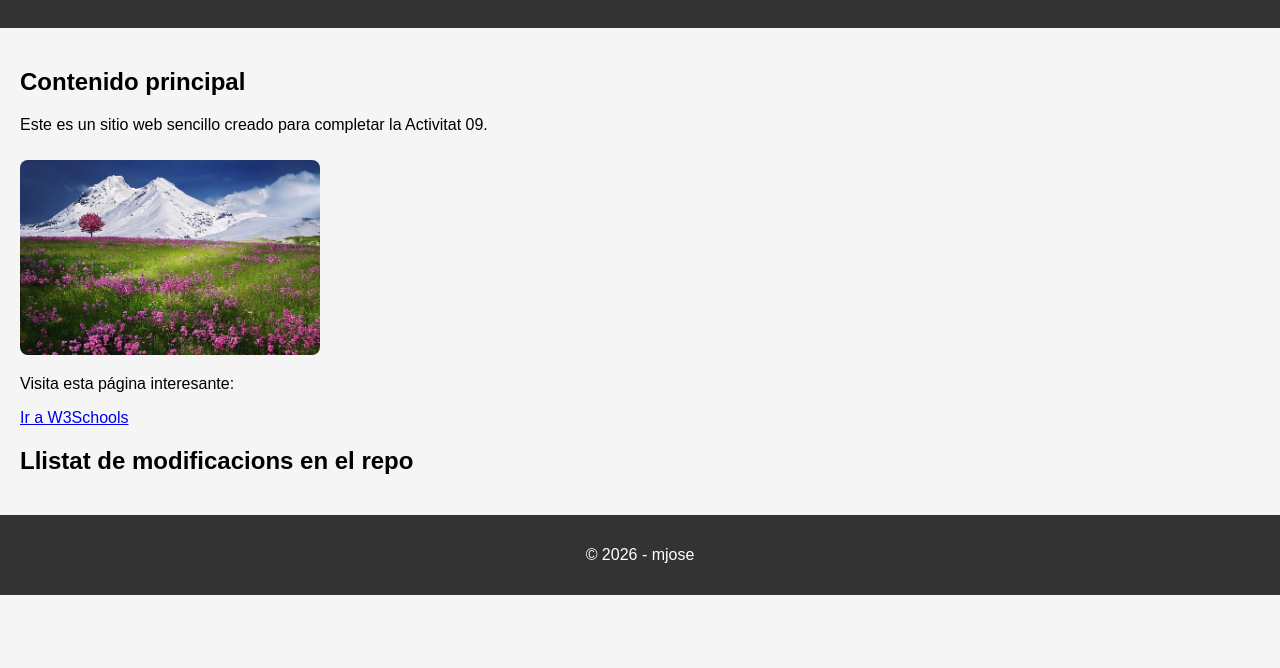
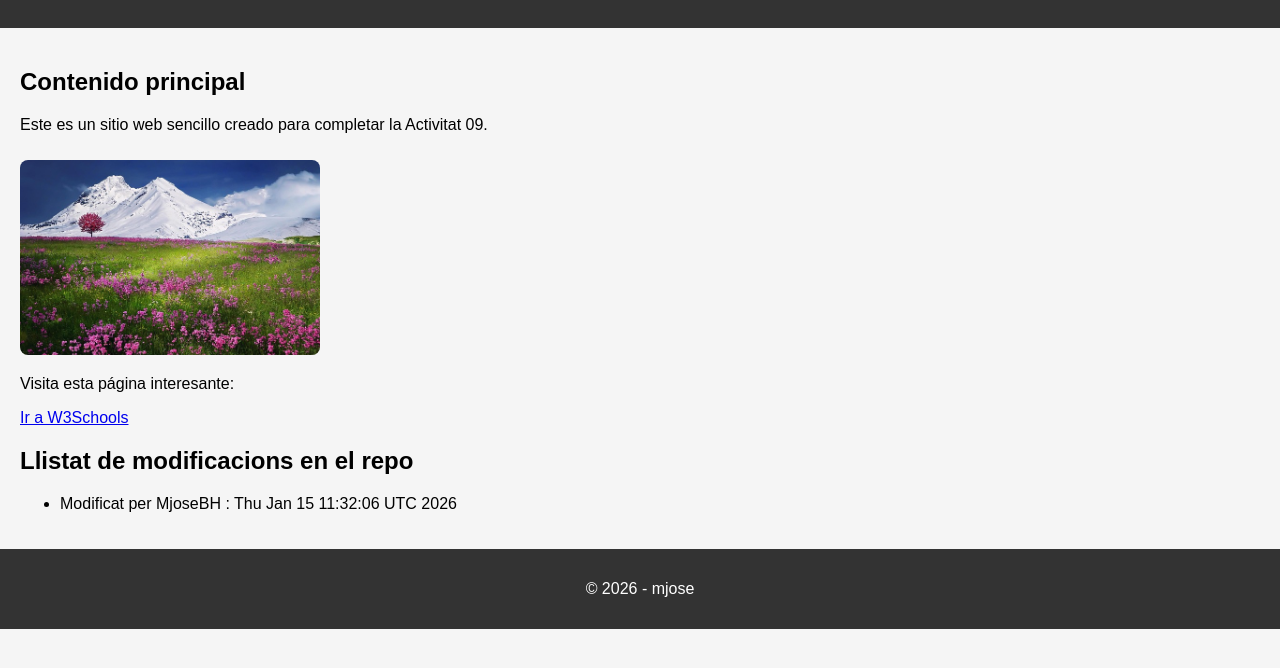
Before and after one commit to MjoseBH/intermodular09mjose, a plain HTML site: page index.html in a window 1280 px wide. Shown: the part 116-784 px from the top of the page. Drawn offline with Linux system fonts and the light colour scheme.

Commit message:
Modificats README.md i index.html amb Github Actions

```diff
--- a/index.html
+++ b/index.html
@@ -23,7 +23,7 @@
 
         <div>
             <h2>Llistat de modificacions en el repo</h2>
-            <ul>
+            <ul><li>Modificat per MjoseBH : Thu Jan 15 11:32:06 UTC 2026</li>
             </ul>
         </div>
 
```
Also changed, not shown: 1 other file.
